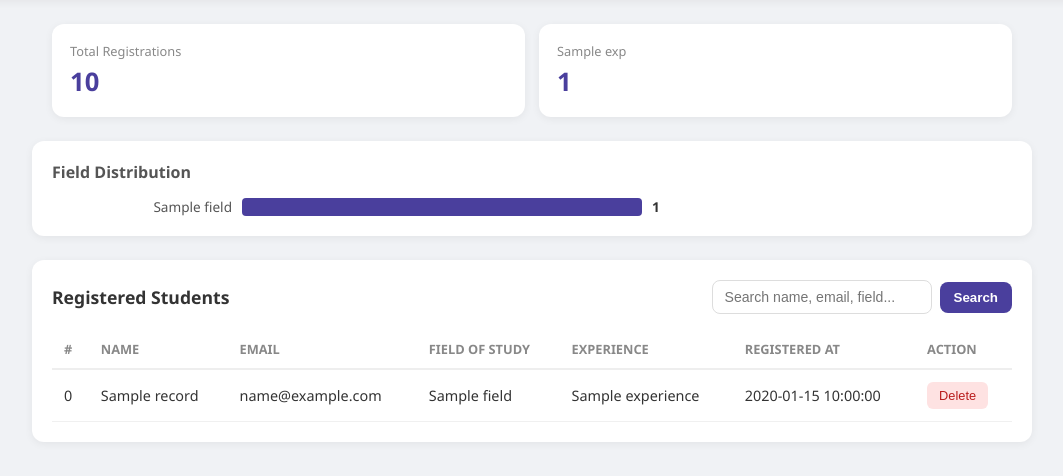
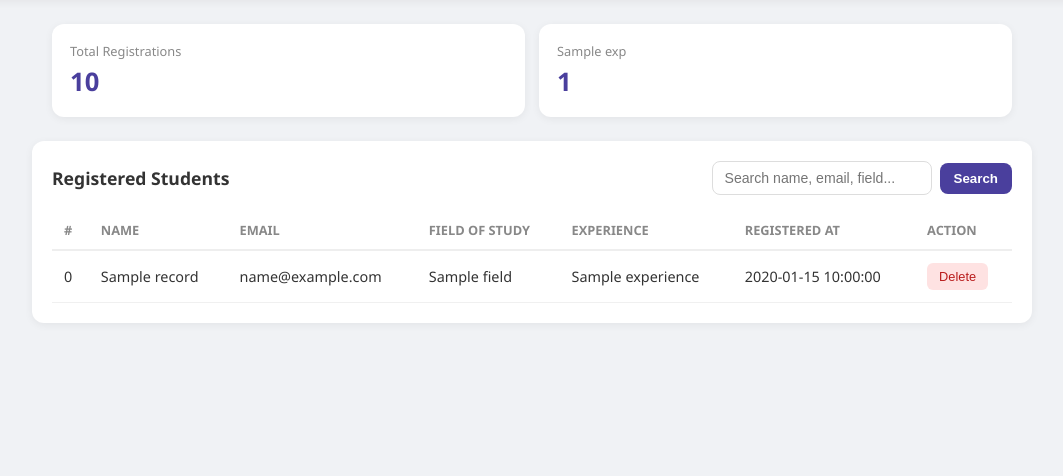
Before and after one commit to Rounak-Guchhait/AI-Registration-Assistant, a Flask app: template templates/admin_dashboard.html in a window 1280 px wide. Shown: the part 82-558 px from the top of the page, without its empty margins (108-1171 px from the left). Run offline with Flask 3, Linux system fonts and the light colour scheme; the template is opened without the code that fills it: most values are stand-ins (such as "Sample title", 1, 10 or a date in 2020).

Commit message:
Remove field distribution section from admin dashboard

```diff
--- a/templates/admin_dashboard.html
+++ b/templates/admin_dashboard.html
@@ -42,22 +42,6 @@
         </div>
         {% endfor %}
     </section>
-
-    <!-- Field Distribution (compact) -->
-    {% if fields %}
-    <section class="field-dist">
-        <h3>Field Distribution</h3>
-        <div class="field-bars">
-            {% for field, count in fields %}
-            <div class="field-row">
-                <span class="field-name">{{ field }}</span>
-                <div class="field-bar" style="width: {{ (count / total * 100)|int }}%"></div>
-                <span class="field-count">{{ count }}</span>
-            </div>
-            {% endfor %}
-        </div>
-    </section>
-    {% endif %}
 
     <!-- Registration table -->
     <section class="table-card">
```
